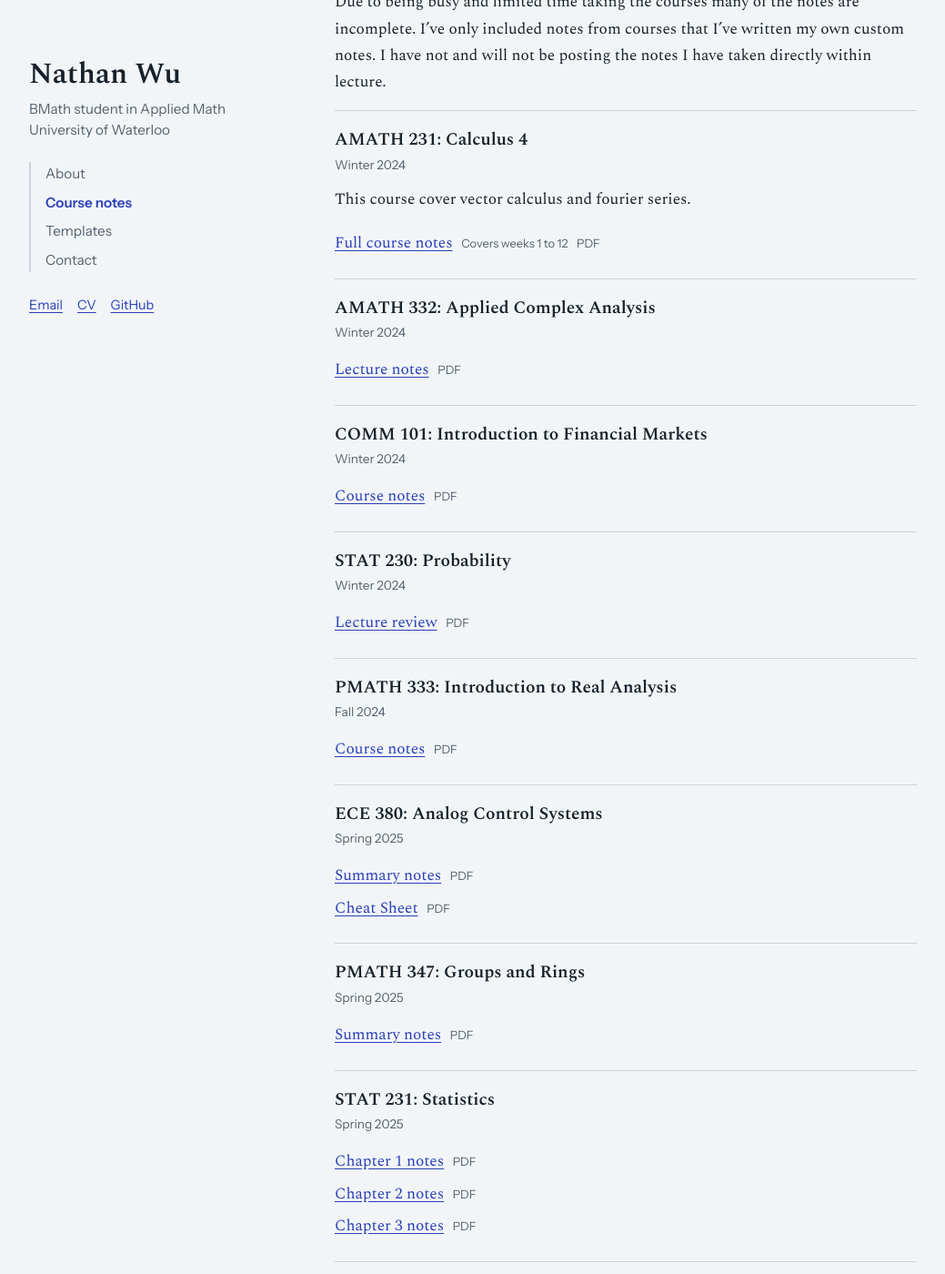
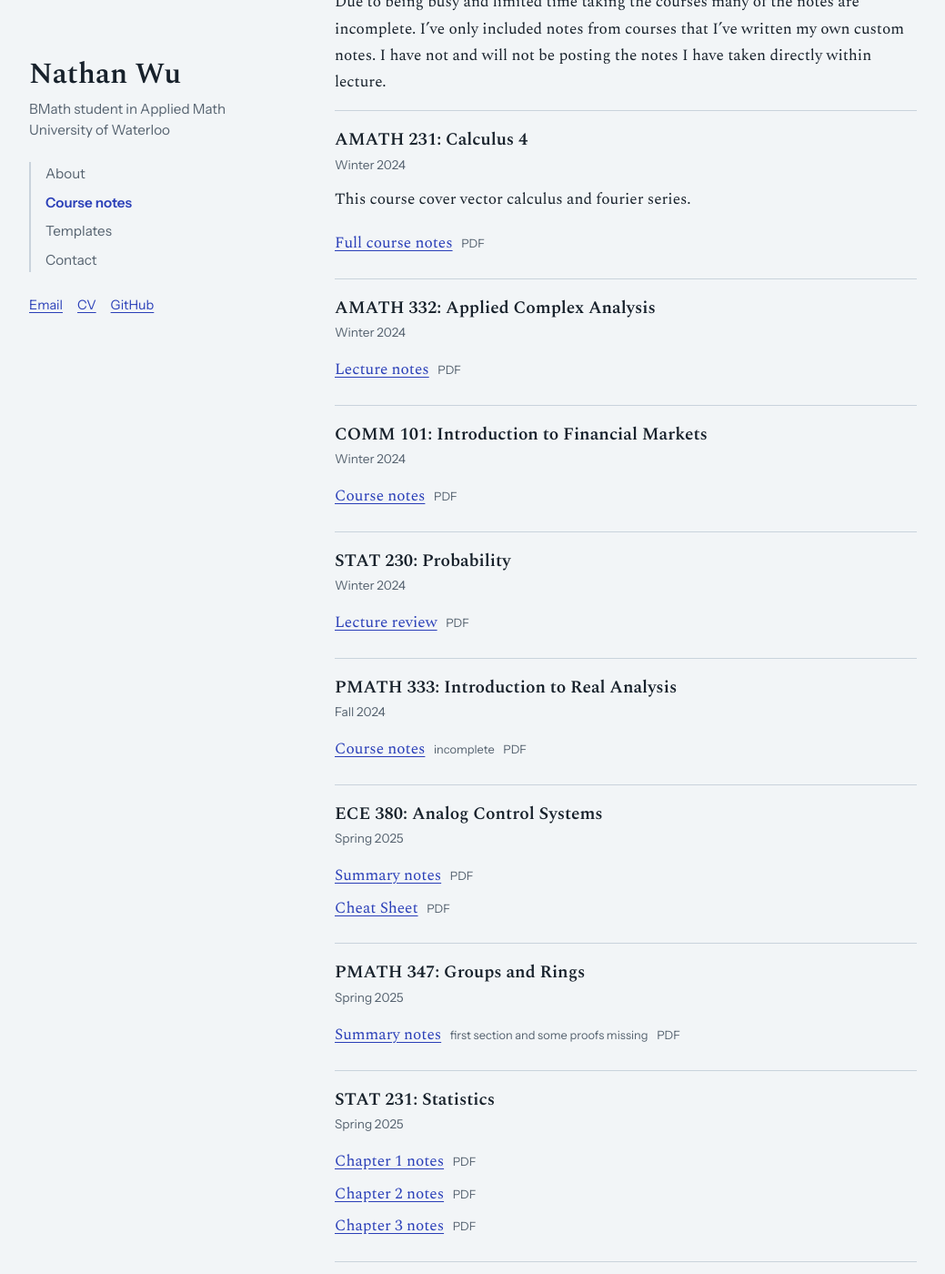
Before and after one commit to 1wunat2/1wunat2.github.io, a Jekyll site: the page built from pages/notes.md, in a window 1280 px wide and 1400 px high, scrolled down 233 px. Shown: the whole window at 91% size, without its empty margins (104-1143 px from the left). Built offline with Jekyll 4.4.1, drawn with Linux system fonts in a browser that asks for light colours.

Commit message:
added in comments

```diff
--- a/_data/notes.yml
+++ b/_data/notes.yml
@@ -5,7 +5,6 @@
   notes:
     - title: Full course notes
       file: /assets/notes/AMATH231_definitions-and-theorems.pdf
-      note: Covers weeks 1 to 12
 
 - code: AMATH 332
   name: Applied Complex Analysis
@@ -34,6 +33,7 @@
   notes:
     - title: Course notes
       file: /assets/notes/PMATH333_course-notes.pdf
+      note: incomplete
 
 - code: ECE 380
   name: Analog Control Systems
@@ -50,6 +50,7 @@
   notes:
     - title: Summary notes
       file: /assets/notes/PMATH347_summary.pdf
+      note: first section and some proofs missing
 
 - code: STAT 231
   name: Statistics
```
